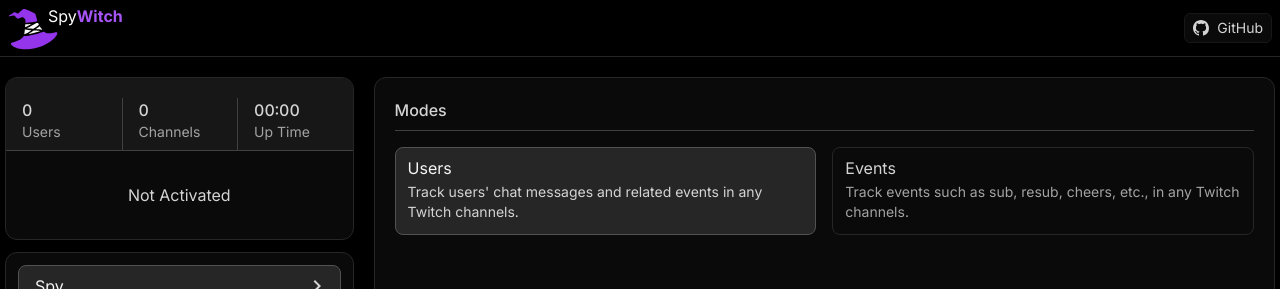
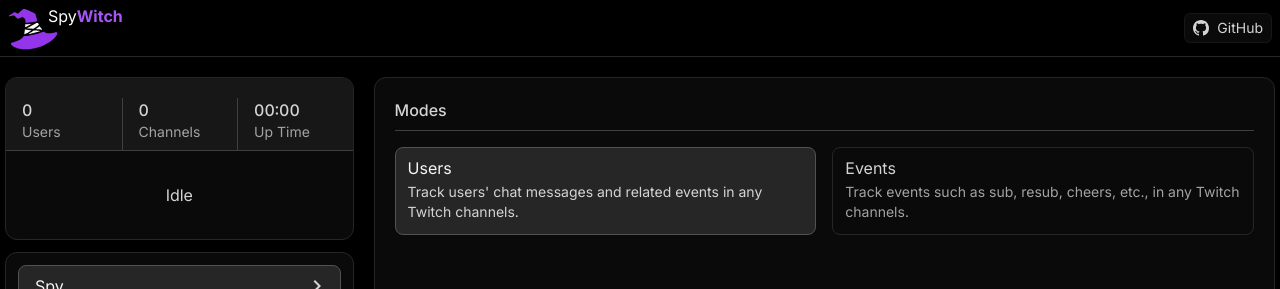
Before and after one commit to seabeya/spywitch, a Next.js app: page / in a window 1280 px wide. Shown: the top 289 px of the page. Built offline with nearby package versions, Linux system fonts and the light colour scheme.

Commit message:
Add global state `useStatusStore`

```diff
--- a/src/components/InputBox.tsx
+++ b/src/components/InputBox.tsx
@@ -2,16 +2,19 @@ import { useEffect, useState } from 'react';
 import clsx from 'clsx';
 
 import { getUniqueItems, isValidInput } from '@/lib/utils';
+import { Status } from '@/types';
 
 type InputBoxProps = {
   id: string;
   placeholder: string;
+  status: Status;
   items: string[];
-  isLocked: boolean;
   getItems: (items: string[]) => void;
 };
 
-export default function InputBox({ id, placeholder, items, isLocked, getItems }: InputBoxProps) {
+export default function InputBox({ id, placeholder, status, items, getItems }: InputBoxProps) {
+  const isLocked = status !== 'idle';
+
   const [inputItems, setInputItems] = useState(items);
   const [inputValue, setInputValue] = useState('');
 
--- a/src/components/general/Statusbar.tsx
+++ b/src/components/general/Statusbar.tsx
@@ -1,6 +1,11 @@
+'use client';
+
 import StatusInfo from '@/components/StatusInfo';
+import { useStatusStore } from '@/store';
 
 export default function Statusbar() {
+  const Status = useStatusStore((state) => state.status);
+
   return (
     <div className="overflow-hidden rounded-outher border border-brdr bg-neutral-950">
       <div className="sm:pt-3 lg:border-b lg:border-brdr-light lg:bg-brdr-dark xl:pt-5">
@@ -10,7 +15,9 @@ export default function Statusbar() {
           <StatusInfo label="Up Time" value="00:00" />
         </div>
       </div>
-      <div className="hidden py-4 text-center text-sm text-txt-low lg:block xl:py-8 xl:text-base">Not Activated</div>
+      <div className="hidden py-4 text-center text-sm capitalize text-txt-low lg:block xl:py-8 xl:text-base">
+        {Status}
+      </div>
     </div>
   );
 }
--- a/src/components/sections/ModeUsers.tsx
+++ b/src/components/sections/ModeUsers.tsx
@@ -2,7 +2,7 @@ import Label from '@/components/shared/Label';
 import InputBox from '@/components/InputBox';
 import ControlBtn from '@/components/ControlBtn';
 
-import { useItemsStore } from '@/store';
+import { useItemsStore, useStatusStore } from '@/store';
 
 export default function ModeUsers() {
   const Users = useItemsStore((state) => state.items1);
@@ -16,7 +16,8 @@ export default function ModeUsers() {
     useItemsStore.setState({ items2: items });
   };
 
-  const isLocked = false;
+  const Status = useStatusStore((state) => state.status);
+  const isDisabled = Status === 'loading';
 
   return (
     <>
@@ -24,8 +25,8 @@ export default function ModeUsers() {
         <InputBox
           id="users"
           placeholder="Enter user names separated with spaces."
+          status={Status}
           items={Users}
-          isLocked={false}
           getItems={getUsers}
         />
       </Label>
@@ -33,16 +34,16 @@ export default function ModeUsers() {
         <InputBox
           id="channels"
           placeholder="Enter channel names separated with spaces."
+          status={Status}
           items={Channels}
-          isLocked={false}
           getItems={getChannels}
         />
       </Label>
       <div className="mt-2 flex justify-end xl:mt-4">
-        {true ? (
-          <ControlBtn variant="start" isDisabled={isLocked} onClick={() => {}} />
+        {Status === 'idle' ? (
+          <ControlBtn variant="start" isDisabled={isDisabled} onClick={() => {}} />
         ) : (
-          <ControlBtn variant="stop" isDisabled={isLocked} onClick={() => {}} />
+          <ControlBtn variant="stop" isDisabled={isDisabled} onClick={() => {}} />
         )}
       </div>
     </>
--- a/src/store.ts
+++ b/src/store.ts
@@ -1,6 +1,6 @@
 import { create } from 'zustand';
 
-import { Mode } from '@/types';
+import { Mode, Status } from '@/types';
 
 type useMode = {
   mode: Mode;
@@ -19,3 +19,11 @@ export const useItemsStore = create<useItems>()(() => ({
   items1: [],
   items2: [],
 }));
+
+type useStatus = {
+  status: Status;
+};
+
+export const useStatusStore = create<useStatus>()(() => ({
+  status: 'idle',
+}));
--- a/src/types.ts
+++ b/src/types.ts
@@ -1 +1,3 @@
 export type Mode = 'Users' | 'Events';
+
+export type Status = 'idle' | 'loading' | 'running';
```
